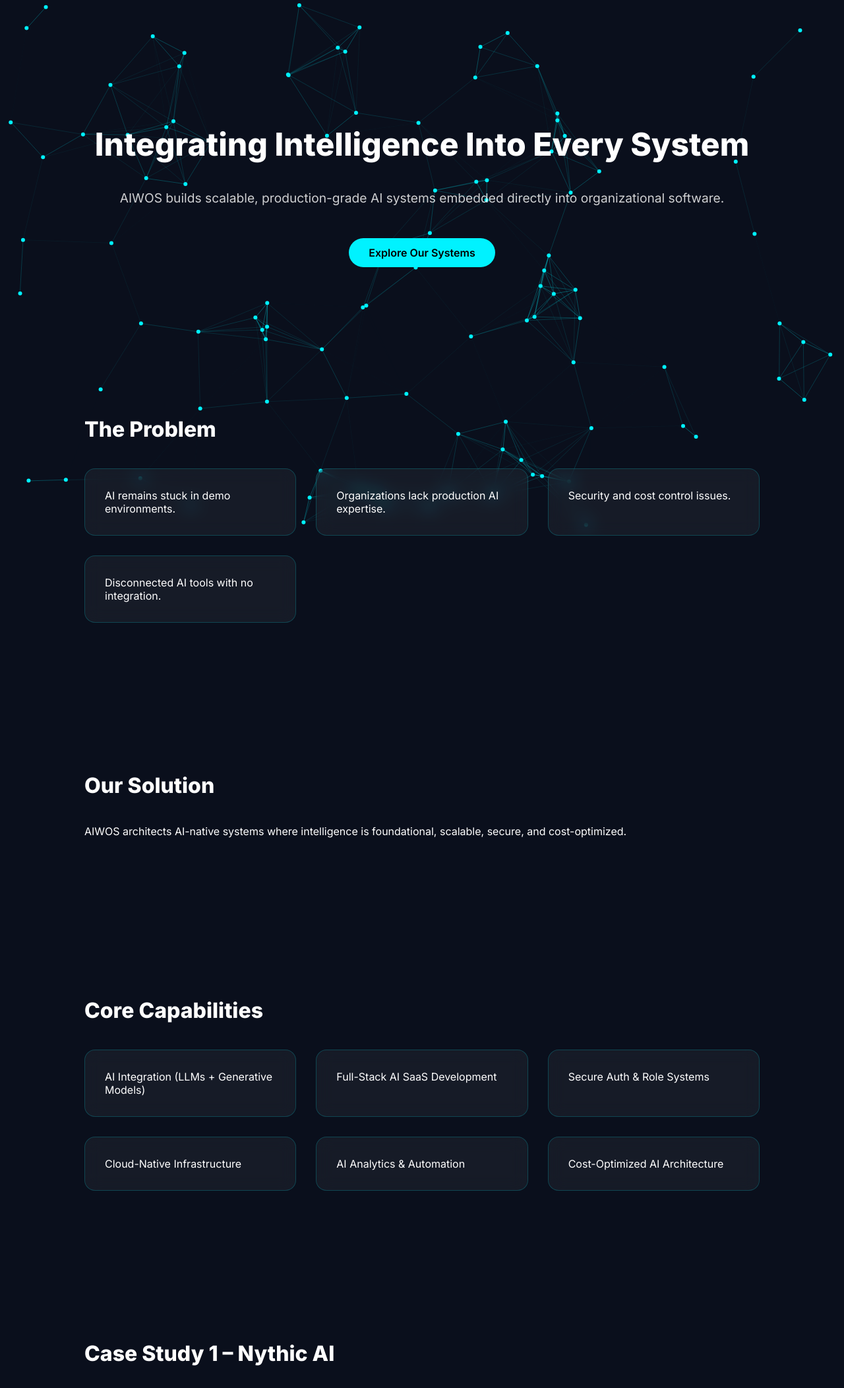
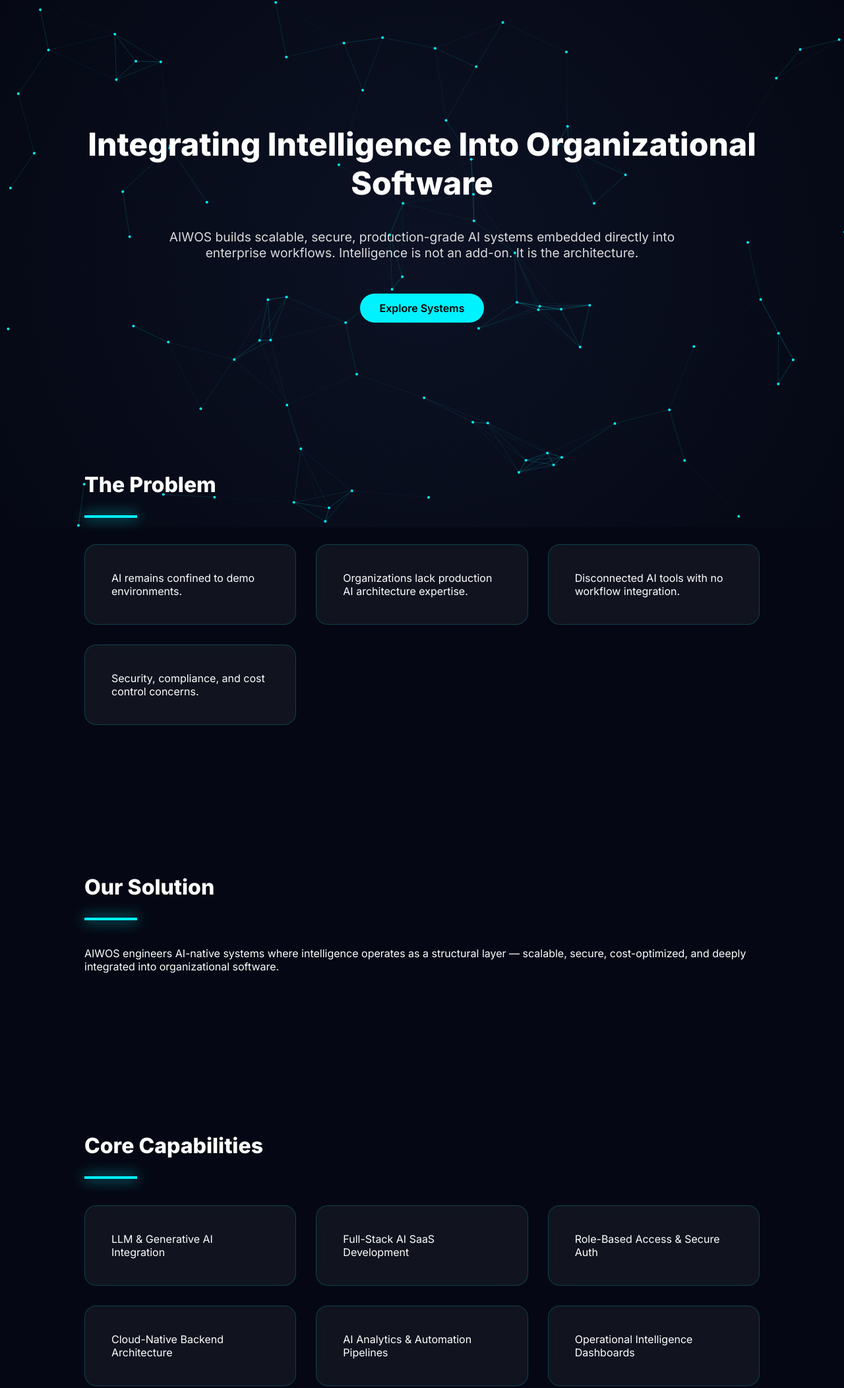
Before and after one commit to RahulRC2077/AIWOS, a plain HTML site: page index.html in a window 1280 px wide. Shown: the part 1-2105 px from the top of the page at 66% size. Drawn offline with nearby package versions, Linux system fonts and the light colour scheme.

Commit message:
Update index.html

```diff
--- a/index.html
+++ b/index.html
@@ -15,7 +15,7 @@
 body {
   margin: 0;
   font-family: 'Inter', sans-serif;
-    background: #0A0F1C;
+  background: #050814;
   color: #ffffff;
   overflow-x: hidden;
 }
@@ -24,14 +24,27 @@ body {
   position: fixed;
   width: 100%;
   height: 100%;
-    z-index: -1;
+  z-index: -2;
+  background: radial-gradient(circle at center, #0c1224 0%, #050814 100%);
+}
+
+body::before {
+  content: "";
+  position: fixed;
+  width: 100%;
+  height: 100%;
+  background-image:
+    linear-gradient(rgba(0,242,255,0.05) 1px, transparent 1px),
+    linear-gradient(90deg, rgba(0,242,255,0.05) 1px, transparent 1px);
+  background-size: 60px 60px;
+  z-index: -3;
 }
 
 section {
   padding: 100px 10%;
 }
 
-h1, h2 {
+h1, h2, h3 {
   font-weight: 800;
 }
 
@@ -41,7 +54,6 @@ h1 {
 
 h2 {
   font-size: 2rem;
-    margin-bottom: 40px;
 }
 
 .hero {
@@ -51,7 +63,9 @@ h2 {
 
 .hero p {
   font-size: 1.2rem;
-    opacity: 0.8;
+  opacity: 0.85;
+  max-width: 800px;
+  margin: 20px auto;
 }
 
 .btn {
@@ -71,24 +85,41 @@ h2 {
   transform: translateY(-3px);
 }
 
+.divider {
+  width: 80px;
+  height: 4px;
+  background: #00f2ff;
+  margin: 20px 0 40px;
+  box-shadow: 0 0 20px #00f2ff;
+}
+
 .card-container {
   display: grid;
   grid-template-columns: repeat(auto-fit, minmax(280px, 1fr));
   gap: 30px;
 }
 
-.card {
+.case-card {
   background: rgba(255, 255, 255, 0.05);
-    backdrop-filter: blur(12px);
-    border-radius: 16px;
-    padding: 30px;
+  backdrop-filter: blur(15px);
+  border-radius: 18px;
+  padding: 40px;
+  border: 1px solid rgba(0, 242, 255, 0.2);
   transition: 0.3s ease;
-    border: 1px solid rgba(0, 242, 255, 0.2);
 }
 
-.card:hover {
+.case-card:hover {
   transform: translateY(-8px);
-    box-shadow: 0 0 25px rgba(0, 242, 255, 0.4);
+  box-shadow: 0 0 35px rgba(0, 242, 255, 0.4);
+}
+
+ul {
+  padding-left: 20px;
+}
+
+li {
+  margin-bottom: 8px;
+  opacity: 0.85;
 }
 
 footer {
@@ -105,72 +136,102 @@ footer {
 <div id="particles-js"></div>
 
 <section class="hero">
-    <h1>Integrating Intelligence Into Every System</h1>
-    <p>AIWOS builds scalable, production-grade AI systems embedded directly into organizational software.</p>
-    <a href="#cases" class="btn">Explore Our Systems</a>
+  <h1>Integrating Intelligence Into Organizational Software</h1>
+  <p>
+    AIWOS builds scalable, secure, production-grade AI systems embedded directly
+    into enterprise workflows. Intelligence is not an add-on. It is the architecture.
+  </p>
+  <a href="#cases" class="btn">Explore Systems</a>
 </section>
 
 <section>
   <h2>The Problem</h2>
+  <div class="divider"></div>
   <div class="card-container">
-        <div class="card">AI remains stuck in demo environments.</div>
-        <div class="card">Organizations lack production AI expertise.</div>
-        <div class="card">Security and cost control issues.</div>
-        <div class="card">Disconnected AI tools with no integration.</div>
+    <div class="case-card">AI remains confined to demo environments.</div>
+    <div class="case-card">Organizations lack production AI architecture expertise.</div>
+    <div class="case-card">Disconnected AI tools with no workflow integration.</div>
+    <div class="case-card">Security, compliance, and cost control concerns.</div>
   </div>
 </section>
 
 <section>
   <h2>Our Solution</h2>
-    <p>AIWOS architects AI-native systems where intelligence is foundational, scalable, secure, and cost-optimized.</p>
+  <div class="divider"></div>
+  <p>
+    AIWOS engineers AI-native systems where intelligence operates as a structural layer —
+    scalable, secure, cost-optimized, and deeply integrated into organizational software.
+  </p>
 </section>
 
 <section>
   <h2>Core Capabilities</h2>
+  <div class="divider"></div>
   <div class="card-container">
-        <div class="card">AI Integration (LLMs + Generative Models)</div>
-        <div class="card">Full-Stack AI SaaS Development</div>
-        <div class="card">Secure Auth & Role Systems</div>
-        <div class="card">Cloud-Native Infrastructure</div>
-        <div class="card">AI Analytics & Automation</div>
-        <div class="card">Cost-Optimized AI Architecture</div>
+    <div class="case-card">LLM & Generative AI Integration</div>
+    <div class="case-card">Full-Stack AI SaaS Development</div>
+    <div class="case-card">Role-Based Access & Secure Auth</div>
+    <div class="case-card">Cloud-Native Backend Architecture</div>
+    <div class="case-card">AI Analytics & Automation Pipelines</div>
+    <div class="case-card">Operational Intelligence Dashboards</div>
   </div>
 </section>
 
 <section id="cases">
-    <h2>Case Study 1 – Nythic AI</h2>
-    <div class="card">
-        AI-powered EdTech platform for Karnataka SSLC students. Curriculum-bound AI tutor, quizzes, flashcards, analytics, parent reporting, role-based security. Built using React, Supabase, Gemini AI.
+  <h2>Case Study — Nythic AI</h2>
+  <div class="divider"></div>
+  <div class="case-card">
+    <p>
+      AI-powered EdTech platform for Karnataka SSLC students.
+      Curriculum-bound AI tutor, quiz generation, flashcards,
+      analytics dashboards, parent reporting, and role-based control.
+    </p>
   </div>
 </section>
 
 <section>
-    <h2>Case Study 2 – BYTRAS (AI Design Commerce)</h2>
-    <div class="card">
-        AI-powered modular furniture e-commerce platform. AI design studio with prompt-based image generation, dynamic pricing engine, persistent cart, milestone-based payments, admin control system.
-    </div>
-</section>
-
-<section>
-    <h2>Case Study 3 – BYTRAS (AI Operational Engine)</h2>
-    <div class="card">
-        Scalable backend automation with AI-assisted inventory optimization, order workflow automation, milestone tracking dashboards, customer lifecycle analytics, and modular cloud architecture.
+  <h2>Case Study — BYTRAS</h2>
+  <div class="divider"></div>
+  <div class="case-card">
+    <h3>AI-Integrated Commerce Engine</h3>
+    <p>
+      Modular furniture e-commerce ecosystem combining generative AI design,
+      dynamic pricing systems, structured milestone-based payments,
+      and operational intelligence dashboards.
+    </p>
+    <ul>
+      <li>Prompt-driven AI Design Studio</li>
+      <li>Dynamic Pricing Based on Configurations</li>
+      <li>Persistent Cart & Milestone Payment Engine</li>
+      <li>Inventory Optimization Logic</li>
+      <li>Admin Operational Control Dashboard</li>
+      <li>Cloud-native scalable backend</li>
+    </ul>
+    <p>
+      Outcome: Transformed static commerce into an adaptive,
+      intelligence-driven operational system.
+    </p>
   </div>
 </section>
 
 <section>
   <h2>Technology Architecture</h2>
+  <div class="divider"></div>
   <div class="card-container">
-        <div class="card">Frontend: React + TypeScript</div>
-        <div class="card">Backend: Supabase + PostgreSQL</div>
-        <div class="card">AI Gateway Integration</div>
-        <div class="card">Cloud Storage & Edge Functions</div>
+    <div class="case-card">Frontend: React + TypeScript</div>
+    <div class="case-card">Backend: Supabase + PostgreSQL</div>
+    <div class="case-card">AI Model Gateway Integration</div>
+    <div class="case-card">Cloud Storage & Edge Functions</div>
   </div>
 </section>
 
 <section>
   <h2>Vision</h2>
-    <p>AIWOS enables organizations to evolve from software-driven to intelligence-driven systems.</p>
+  <div class="divider"></div>
+  <p>
+    AIWOS enables organizations to transition from software-driven systems
+    to intelligence-driven ecosystems.
+  </p>
 </section>
 
 <footer>
@@ -180,28 +241,28 @@ footer {
 <script>
 particlesJS("particles-js", {
   particles: {
-    number: { value: 80 },
-    size: { value: 3 },
+    number: { value: 70 },
+    size: { value: 2 },
     color: { value: "#00f2ff" },
     line_linked: {
       enable: true,
-      distance: 150,
+      distance: 140,
       color: "#00f2ff",
-      opacity: 0.4,
+      opacity: 0.3,
       width: 1
     },
-    move: { enable: true, speed: 2 }
+    move: { enable: true, speed: 1.5 }
   }
 });
 
 gsap.utils.toArray("section").forEach(section => {
   gsap.from(section, {
     opacity: 0,
-    y: 50,
-    duration: 1,
+    y: 40,
+    duration: 0.8,
     scrollTrigger: {
       trigger: section,
-      start: "top 80%"
+      start: "top 85%"
     }
   });
 });
```
Lines whose indentation alone changed are shown as unchanged.
